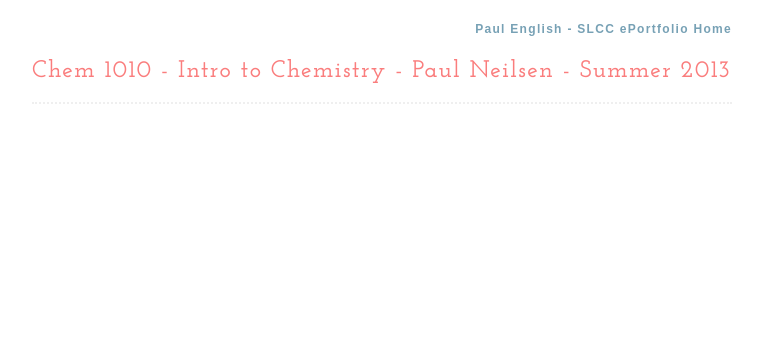
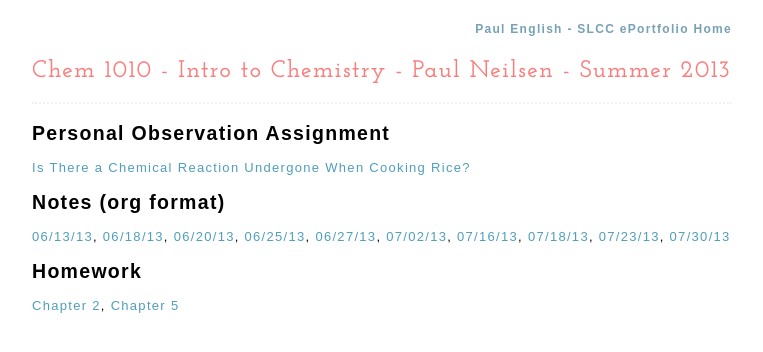
Before and after one commit to paul-english/slcc-eportfolio, a Jekyll site: the page built from su13-chem-1010-009-neilsen/index.md, in a window 1280 px wide. Shown: the top 352 px of the page, without its empty margins (258-1021 px from the left). Built offline with Jekyll 4.4.1, drawn with Linux system fonts in a browser that asks for light colours; Markdown is read by kramdown in place of the engine named in the settings; comment, search, counter and statistics services are not loaded.

Commit message:
Include updated index for chem

```diff
--- a/su13-chem-1010-009-neilsen/index.md
+++ b/su13-chem-1010-009-neilsen/index.md
@@ -2,3 +2,15 @@
 layout: page
 title: Chem 1010 - Intro to Chemistry - Paul Neilsen - Summer 2013
 ---
+
+## Personal Observation Assignment
+
+[Is There a Chemical Reaction Undergone When Cooking Rice?](personal-observation-assignment.pdf)
+
+## Notes (org format)
+
+[06/13/13](notes-06-13-13.org), [06/18/13](notes-06-18-13.org), [06/20/13](notes-06-20-13.org), [06/25/13](notes-06-25-13.org), [06/27/13](notes-06-27-13.org), [07/02/13](notes-07-02-13.org), [07/16/13](notes-07-16-13.org), [07/18/13](notes-07-18-13.org), [07/23/13](notes-07-23-13.org), [07/30/13](notes-07-30-13.org)
+
+## Homework
+
+[Chapter 2](homework-2.pdf), [Chapter 5](homework-ch-05.pdf)
```
